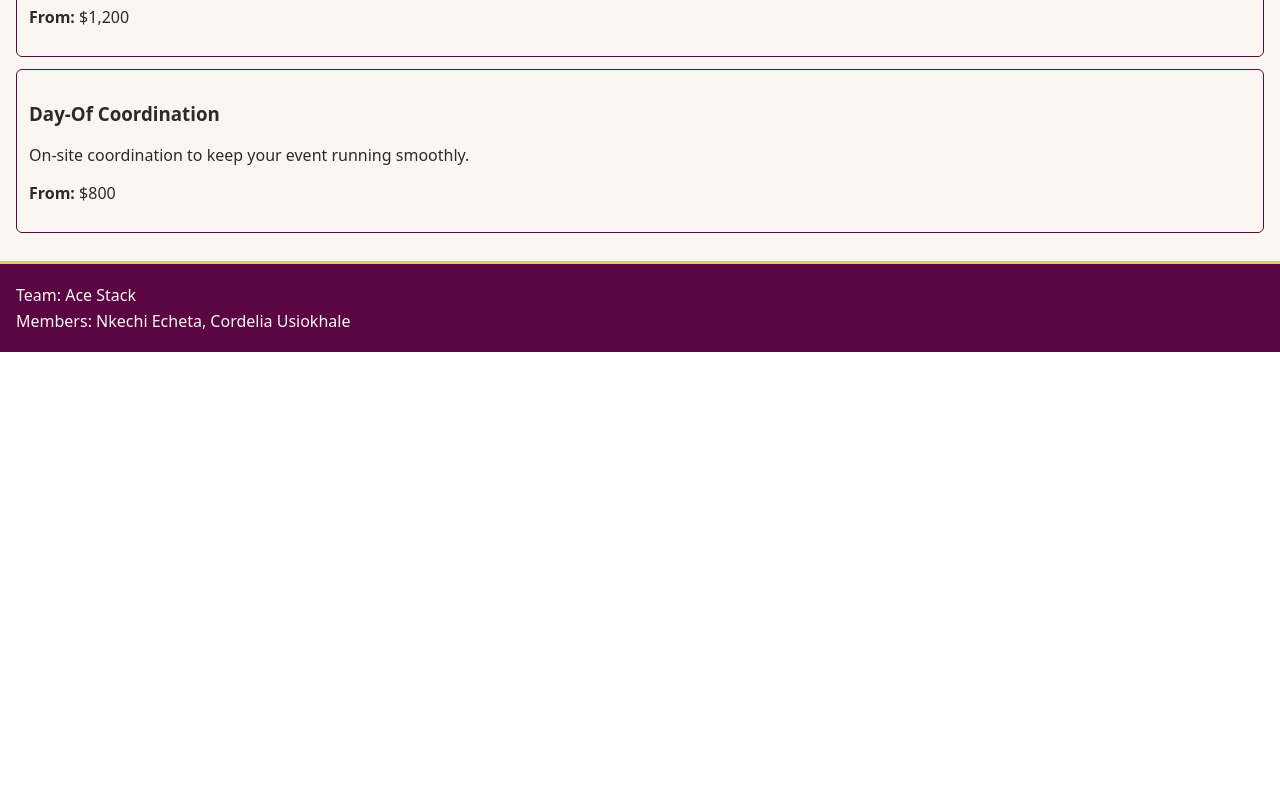
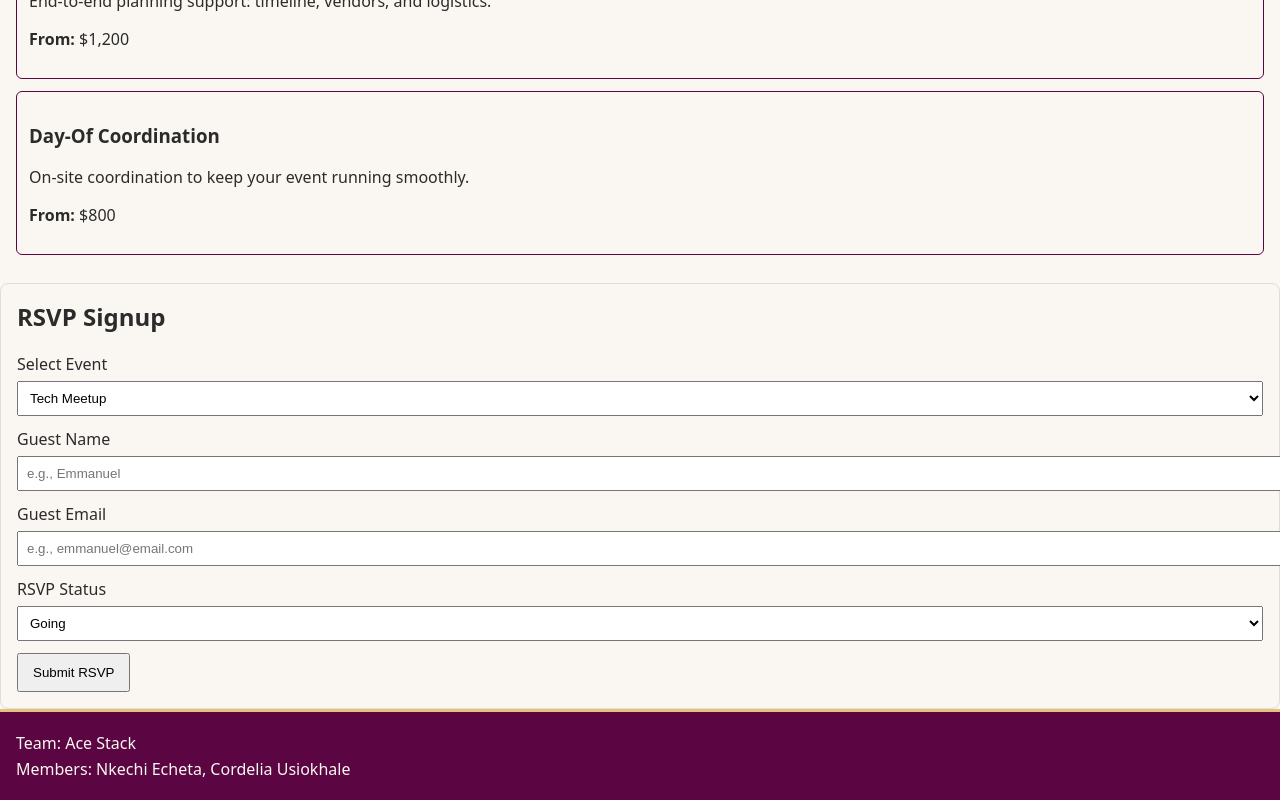
Before and after one commit to Cusiokhale/Event-Management, a React (Vite) app: page / in a window 1280 px wide. Shown: the part 1222-2022 px from the top of the page. Before the commit the page ends 1574 px from the top, so only its background shows below. Built offline with nearby package versions, Linux system fonts and the light colour scheme.

Commit message:
feat:added RsvpForm components

```diff
--- a/src/App.tsx
+++ b/src/App.tsx
@@ -1,8 +1,28 @@
+import { useState, useMemo, useEffect } from 'react';
 import './App.css'
 import EventsCard from "./components/events-card/EventsCard";
+import RsvpForm from './components/RsvpForm';
 import Services from "./components/services/Services";
+import type { RsvpItem } from './types/rsvp';
 
 function App() {
+  const [rsvps, setRsvps] = useState<RsvpItem[]>([]);
+
+  // For now, sample events. Later, we can replace with real events from your app state (T3).
+  const events = useMemo(
+    () => [
+      { id: "ev-1", title: "Tech Meetup" },
+      { id: "ev-2", title: "Career Workshop" },
+      { id: "ev-3", title: "Birthday Party" },
+    ],
+    []
+  );
+
+  const addRsvp = (item: RsvpItem) => setRsvps((prev) => { return [item, ...prev]});
+
+  useEffect(() => {
+    console.log('Rsvp => ', rsvps)
+  })
   return (
     <div className="app">
       <header className="app__header">
@@ -17,6 +37,8 @@ function App() {
       <main>
         <EventsCard />
         <Services />
+
+        <RsvpForm events={events} onAdd={addRsvp} />
       </main>
 
       <footer className="app__footer">
--- /dev/null
+++ b/src/components/RsvpForm.tsx
@@ -0,0 +1,168 @@
+import React, { useState } from "react";
+import type { RsvpItem } from "../types/rsvp";
+
+type EventOption = { id: string; title: string };
+
+type Props = {
+  events: EventOption[];
+  onAdd: (item: RsvpItem) => void;
+};
+
+export default function RsvpForm({ events, onAdd }: Props) {
+  const [eventId, setEventId] = useState(events[0]?.id ?? "");
+  const [guestName, setGuestName] = useState("");
+  const [guestEmail, setGuestEmail] = useState("");
+  const [attendees, setAttendees] = useState(1);
+  const [status, setStatus] = useState<RsvpItem["status"]>("Going");
+  const [error, setError] = useState<string | null>(null);
+
+  const isEmailValid = (email: string) => {
+    return /^[^\s@]+@[^\s@]+\.[^\s@]+$/.test(email.trim());
+  };
+
+  const handleSubmit = (e: React.FormEvent) => {
+    e.preventDefault();
+    setError(null);
+
+    if (!eventId) return setError("Please select an event.");
+    if (!guestName.trim()) return setError("Guest name is required.");
+    if (!guestEmail.trim()) return setError("Email is required.");
+    if (!isEmailValid(guestEmail))
+      return setError("Please enter a valid email.");
+    // if (attendees < 1 || attendees > 10) return setError("Attendees must be 1 to 10.");
+
+    const selected = events.find((ev) => ev.id === eventId);
+    const eventTitle = selected ? selected.title : "Unknown event";
+
+    const item: RsvpItem = {
+      id: crypto.randomUUID(),
+      eventId,
+      eventTitle,
+      guestName: guestName.trim(),
+      guestEmail: guestEmail.trim().toLowerCase(),
+      status,
+      createdAt: new Date().toISOString(),
+    };
+
+    onAdd(item);
+
+    setGuestName("");
+    setGuestEmail("");
+    setAttendees(attendees + 1);
+    setStatus("Going");
+  };
+
+  return (
+    <form
+      onSubmit={handleSubmit}
+      style={{ border: "1px solid #ddd", padding: 16, borderRadius: 8 }}
+    >
+      <h2 style={{ marginTop: 0 }}>RSVP Signup</h2>
+
+      {error && (
+        <p style={{ marginTop: 0 }}>
+          <strong>{error}</strong>
+        </p>
+      )}
+
+      <div style={{ marginBottom: 12 }}>
+        <label>
+          Select Event
+          <select
+            value={eventId}
+            onChange={(e) => setEventId(e.target.value)}
+            style={{
+              display: "block",
+              width: "100%",
+              padding: 8,
+              marginTop: 6,
+            }}
+          >
+            {events.length === 0 && (
+              <option value="">No events available</option>
+            )}
+            {events.map((ev) => (
+              <option key={ev.id} value={ev.id}>
+                {ev.title}
+              </option>
+            ))}
+          </select>
+        </label>
+      </div>
+
+      <div style={{ marginBottom: 12 }}>
+        <label>
+          Guest Name
+          <input
+            type="text"
+            value={guestName}
+            onChange={(e) => setGuestName(e.target.value)}
+            placeholder="e.g., Emmanuel"
+            style={{
+              display: "block",
+              width: "100%",
+              padding: 8,
+              marginTop: 6,
+            }}
+          />
+        </label>
+      </div>
+
+      <div style={{ marginBottom: 12 }}>
+        <label>
+          Guest Email
+          <input
+            type="email"
+            value={guestEmail}
+            onChange={(e) => setGuestEmail(e.target.value)}
+            placeholder="e.g., emmanuel@email.com"
+            style={{
+              display: "block",
+              width: "100%",
+              padding: 8,
+              marginTop: 6,
+            }}
+          />
+        </label>
+      </div>
+
+      {/* <div style={{ marginBottom: 12 }}>
+        <label>
+          Number of Attendees
+          <input
+            type="number"
+            min={1}
+            max={10}
+            value={attendees}
+            onChange={(e) => setAttendees(Number(e.target.value))}
+            style={{ display: "block", width: "100%", padding: 8, marginTop: 6 }}
+          />
+        </label>
+      </div> */}
+
+      <div style={{ marginBottom: 12 }}>
+        <label>
+          RSVP Status
+          <select
+            value={status}
+            onChange={(e) => setStatus(e.target.value as RsvpItem["status"])}
+            style={{
+              display: "block",
+              width: "100%",
+              padding: 8,
+              marginTop: 6,
+            }}
+          >
+            <option value="Going">Going</option>
+            <option value="Maybe">Maybe</option>
+            <option value="Not going">Not going</option>
+          </select>
+        </label>
+      </div>
+
+      <button type="submit" style={{ padding: "10px 14px" }}>
+        Submit RSVP
+      </button>
+    </form>
+  );
+}
--- a/src/components/events-card/EventsCard.tsx
+++ b/src/components/events-card/EventsCard.tsx
@@ -25,7 +25,7 @@ export default function EventsCard(): JSX.Element {
           <p>Date: {event.date}</p>
           <p>Location: {event.location}</p>
         </div>
-      ))}
+      ))}c
     </section>
   );
 }
--- /dev/null
+++ b/src/types/rsvp.ts
@@ -0,0 +1,9 @@
+export type RsvpItem = {
+  id: string;
+  eventId: string;
+  eventTitle: string;
+  guestName: string;
+  guestEmail: string;
+  status: "Going" | "Maybe" | "Not going";
+  createdAt: string;
+};
```
